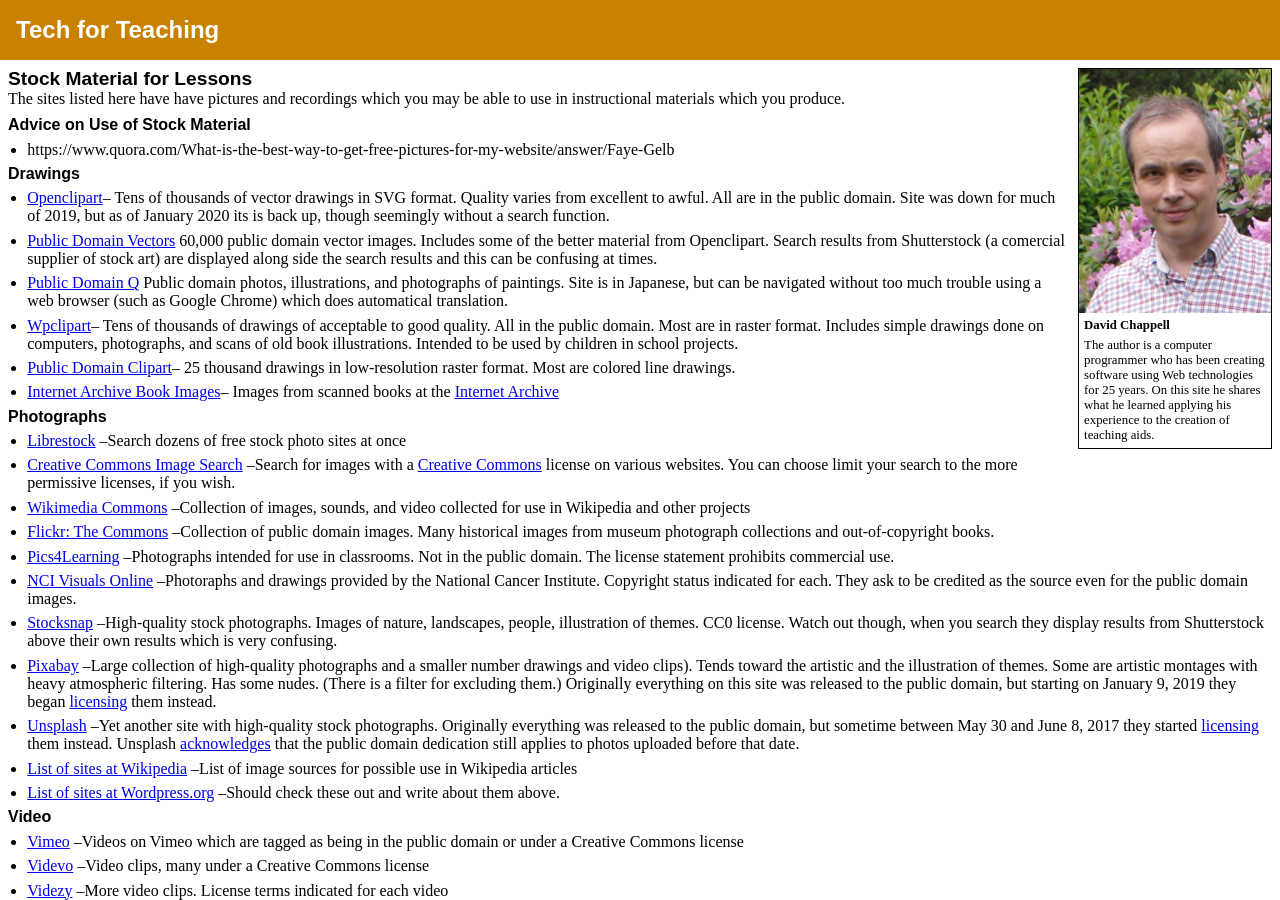
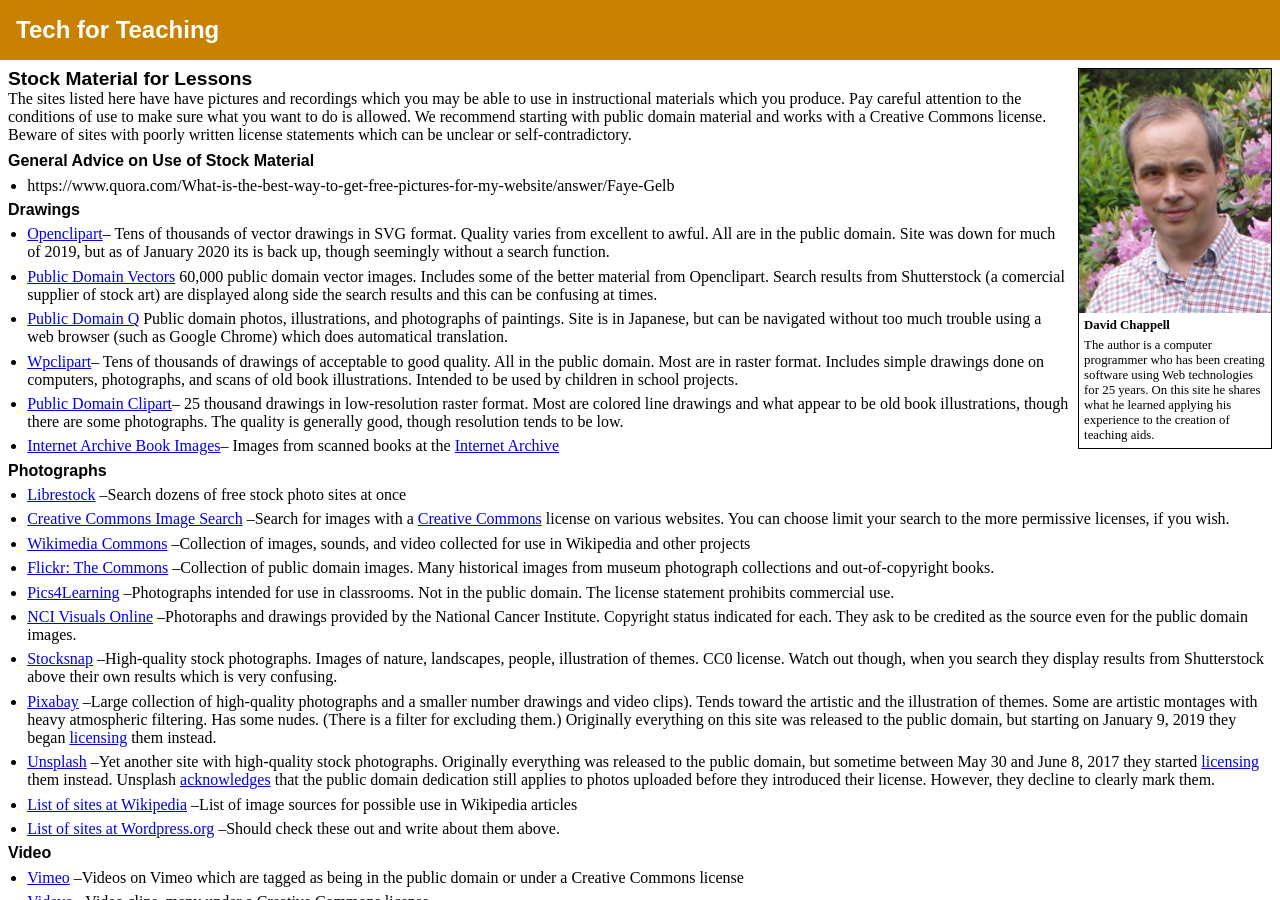
Before and after one commit to david672orford/tech-for-teaching, a Jekyll site: the page built from stock-material/index.md, in a window 1280 px wide and 900 px high. Built offline with Jekyll 4.4.1, drawn with Linux system fonts in a browser that asks for light colours; our own code applies the rules of GitHub Pages for plain Markdown files.

Commit message:
improved descriptions of stock sites

```diff
--- a/stock-material/index.md
+++ b/stock-material/index.md
@@ -1,9 +1,13 @@
 ## Stock Material for Lessons
 
-The sites listed here have have pictures and recordings which you may
-be able to use in instructional materials which you produce.
+The sites listed here have have pictures and recordings which you may be able
+to use in instructional materials which you produce. Pay careful attention to
+the conditions of use to make sure what you want to do is allowed. We recommend
+starting with public domain material and works with a Creative Commons license.
+Beware of sites with poorly written license statements which can be unclear
+or self-contradictory.
 
-### Advice on Use of Stock Material
+### General Advice on Use of Stock Material
 
 * https://www.quora.com/What-is-the-best-way-to-get-free-pictures-for-my-website/answer/Faye-Gelb
 
@@ -29,7 +33,9 @@
 	Intended to be used by children in school projects.
 * [Public Domain Clipart](https://www.pdclipart.org/)--
 	25 thousand drawings in low-resolution raster format. Most are colored
-	line drawings.
+	line drawings and what appear to be old book illustrations, though
+	there are some photographs. The quality is generally good, though
+	resolution tends to be low.
 * [Internet Archive Book Images](https://www.flickr.com/photos/internetarchivebookimages/)--
 	Images from scanned books at the [Internet Archive](https://archive.org/)
 
@@ -71,7 +77,8 @@
 	was released to the public domain, but sometime between May 30 and June 8, 2017
 	they started [licensing](https://unsplash.com/terms) them instead. Unsplash
 	[acknowledges](https://medium.com/@UserRoadmap/unsplash-is-no-longer-under-a-cc0-license-do-you-care-13d5656053b7)
-	that the public domain dedication still applies to photos uploaded before that date.
+	that the public domain dedication still applies to photos uploaded before they
+	introduced their license. However, they decline to clearly mark them.
 * [List of sites at Wikipedia](https://commons.m.wikimedia.org/wiki/Commons:Free_media_resources/Photography)
 	--List of image sources for possible use in Wikipedia articles
 * [List of sites at Wordpress.org](https://make.wordpress.org/themes/handbook/review/resources/#recommended-websites-for-images)
```
